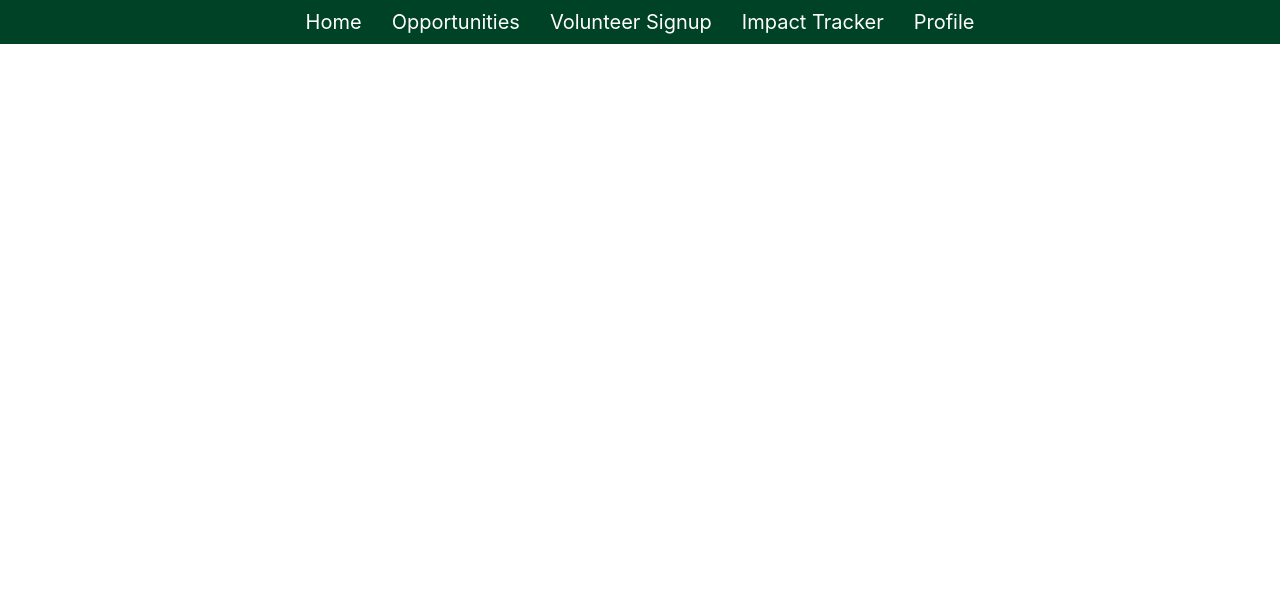
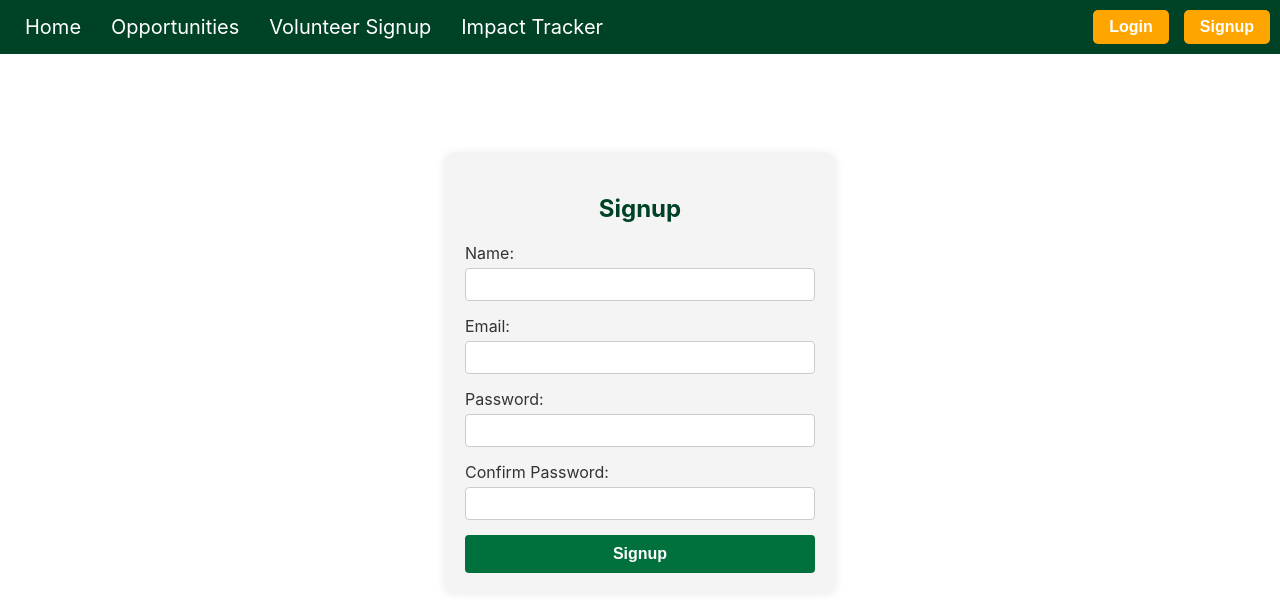
Before and after one commit to krausekeiii/ParkConnect, a React (Create React App) app in the folder frontend/: page /signup in a window 1280 px wide. Shown: the top 612 px of the page. Built offline with nearby package versions, Linux system fonts and the light colour scheme; some icons are missing.

Commit message:
Login and Signup Created; Navbar, App, and Home edited accordingly

```diff
--- a/frontend/src/App.js
+++ b/frontend/src/App.tsx
@@ -1,4 +1,4 @@
-import React from 'react';
+import React, { useState } from 'react';
 import { BrowserRouter as Router, Route, Routes } from 'react-router-dom';
 import Home from './pages/Home';
 import Opportunities from './pages/Opportunities';
@@ -6,12 +6,26 @@ import Profile from './pages/Profile';
 import AdminDashboard from './pages/AdminDashboard';
 import ImpactTracker from './pages/ImpactTracker';
 import VolunteerSignup from './pages/VolunteerSignup';
+import Login from './pages/Login';
+import Signup from './pages/Signup';
 import Header from './components/Header';
 
 function App() {
+  const [isAuthenticated, setIsAuthenticated] = useState(false); // Auth state
+  const [userName, setUserName] = useState(''); // Store user's name
+
+  const handleLogout = () => {
+    setIsAuthenticated(false);
+    setUserName(''); // Clear username on logout
+  };
+
   return (
     <Router>
-      <Header />
+      <Header
+        isAuthenticated={isAuthenticated}
+        handleLogout={handleLogout}
+        userName={userName} // Pass userName to Header
+      />
       <div className="container">
         <Routes>
           <Route path="/" element={<Home />} />
@@ -20,6 +34,11 @@ function App() {
           <Route path="/admin" element={<AdminDashboard />} />
           <Route path="/impact" element={<ImpactTracker />} />
           <Route path="/volunteer-signup" element={<VolunteerSignup />} />
+          <Route path="/login" element={<Login setIsAuthenticated={setIsAuthenticated} />} />
+          <Route
+            path="/signup"
+            element={<Signup setIsAuthenticated={setIsAuthenticated} setUserName={setUserName} />} // Pass setUserName to Signup
+          />
         </Routes>
       </div>
     </Router>
--- a/frontend/src/components/Header.css
+++ b/frontend/src/components/Header.css
@@ -1,17 +1,48 @@
 .navbar {
   display: flex;
-    justify-content: center;
+  justify-content: space-between;
+  align-items: center;
   background-color: #004225;
   padding: 10px;
 }
 
-  .navbar a {
+.nav-left a {
   color: white;
   margin: 0 15px;
   text-decoration: none;
   font-size: 1.25rem;
 }
 
-  .navbar a:hover {
+.nav-right {
+  display: flex;
+  align-items: center;
+
+}
+
+.nav-right .btn {
+  margin-left: 15px;
+  padding: 8px 16px;
+  background-color: orange;
+  color: white;
+  border: none;
+  border-radius: 5px;
+  text-decoration: none;
+  font-size: 1rem;
+  font-weight: bold;
+  align-items: center;
+}
+
+.nav-right .btn:hover {
+  background-color: darkorange;
+}
+
+.nav-left a:hover {
   color: #f4a261;
 }
+
+.welcome-message {
+  color: white;
+  font-size: 1.25rem;
+  margin-right: 15px;
+  white-space: nowrap;
+}
--- a/frontend/src/components/Header.tsx
+++ b/frontend/src/components/Header.tsx
@@ -1,16 +1,45 @@
 import React from 'react';
-import { Link } from 'react-router-dom';
-import './Header.css';
+import { Link, useNavigate } from 'react-router-dom';
+import './Header.css'; // Import Header CSS
 
-const Header: React.FC = () => {
+const Header: React.FC<{ isAuthenticated: boolean, handleLogout: () => void, userName: string }> = ({ isAuthenticated, handleLogout, userName }) => {
+  const navigate = useNavigate();
+
+  const handleProfile = () => {
+    navigate('/profile');
+  };
+
+  const handleLoginNav = () => {
+    navigate('/login');
+  };
+
+  const handleSignupNav = () => {
+    navigate('/signup');
+  };
+
   return (
     <header>
       <nav className="navbar">
-        <Link to="/">Home</Link>
-        <Link to="/opportunities">Opportunities</Link>
-        <Link to="/volunteer-signup">Volunteer Signup</Link>
-        <Link to="/impact-tracker">Impact Tracker</Link>
-        <Link to="/profile">Profile</Link>
+        <div className="nav-left">
+          <Link to="/">Home</Link>
+          <Link to="/opportunities">Opportunities</Link>
+          <Link to="/volunteer-signup">Volunteer Signup</Link>
+          <Link to="/impact-tracker">Impact Tracker</Link>
+        </div>
+        <div className="nav-right">
+          {isAuthenticated ? (
+            <>
+              <span className="welcome-message">Welcome, {userName}</span>
+              <button onClick={handleProfile} className="btn profile-btn">Profile</button>
+              <button onClick={handleLogout} className="btn logout-btn">Logout</button>
+            </>
+          ) : (
+            <>
+              <button onClick={handleLoginNav} className="btn login-btn">Login</button>
+              <button onClick={handleSignupNav} className="btn signup-btn">Signup</button>
+            </>
+          )}
+        </div>
       </nav>
     </header>
   );
--- a/frontend/src/pages/Home.css
+++ b/frontend/src/pages/Home.css
@@ -71,3 +71,13 @@ img {
 .bold-text {
     font-weight: bold;
 }
+
+.success-message {
+    background-color: #d4edda;
+    color: #155724;
+    border: 1px solid #c3e6cb;
+    padding: 10px;
+    border-radius: 5px;
+    margin-bottom: 20px;
+    text-align: center;
+  }
--- a/frontend/src/pages/Home.tsx
+++ b/frontend/src/pages/Home.tsx
@@ -1,16 +1,29 @@
 import React from 'react';
 import './Home.css';
 import volunteersImage from '../assets/volunteers-homepage.jpg';
+import { useLocation } from 'react-router-dom';
 
 const Home: React.FC = () => {
+  const location = useLocation();
+  const successMessage = location.state?.successMessage;
+
   return (
     <div className="home-page">
+      {/* Display the success message if it exists */}
+      {successMessage && (
+        <div className="success-message">
+          {successMessage}
+        </div>
+      )}
+
       <img src={volunteersImage} alt="Volunteers" className="home-image" />
       <h1 className="home-header">Discover Volunteer Opportunities in National Parks</h1>
       <div className="home-text home-section">
-      <p className="home-text">
-        <span className="bold-text">There are endless ways you can contribute to preserving and enhancing our national parks. Volunteers participate in various activities, including:</span>
-      </p>
+        <p className="home-text">
+          <span className="bold-text">
+            There are endless ways you can contribute to preserving and enhancing our national parks. Volunteers participate in various activities, including:
+          </span>
+        </p>
         <ul>
           <li>Lead or support engaging educational programs for park visitors</li>
           <li>Preserve history by maintaining trails and restoring historic sites</li>
--- /dev/null
+++ b/frontend/src/pages/Login.css
@@ -0,0 +1,55 @@
+.login-container {
+    width: 300px;
+    margin: 100px auto;
+    padding: 20px;
+    background-color: #f4f4f4;
+    border-radius: 8px;
+    box-shadow: 0 0 10px rgba(0, 0, 0, 0.1);
+  }
+
+  h2 {
+    text-align: center;
+    color: #004225;
+  }
+
+  .form-group {
+    margin-bottom: 15px;
+  }
+
+  .form-group label {
+    display: block;
+    margin-bottom: 5px;
+    color: #333;
+  }
+
+  .form-group input {
+    width: 100%;
+    padding: 8px;
+    border: 1px solid #ccc;
+    border-radius: 4px;
+    box-sizing: border-box;
+  }
+
+  .btn {
+    width: 100%;
+    padding: 10px;
+    background-color: #00703c;
+    color: white;
+    border: none;
+    border-radius: 4px;
+    cursor: pointer;
+    font-size: 1rem;
+    font-weight: bold;
+    transition: background-color 0.3s ease;
+  }
+
+  .btn:hover {
+    background-color: #005f2c;
+  }
+
+  .error-message {
+    color: red;
+    font-size: 0.9rem;
+    text-align: center;
+    margin-bottom: 15px;
+  }
--- /dev/null
+++ b/frontend/src/pages/Login.tsx
@@ -0,0 +1,45 @@
+import React, { useState } from 'react';
+import { useNavigate } from 'react-router-dom';
+import './Login.css'; // Import Login CSS
+
+const Login: React.FC<{ setIsAuthenticated: (value: boolean) => void }> = ({ setIsAuthenticated }) => {
+  const [email, setEmail] = useState('');
+  const [password, setPassword] = useState('');
+  const navigate = useNavigate();
+
+  const handleLogin = (e: React.FormEvent) => {
+    e.preventDefault();
+    // Perform login logic here
+    setIsAuthenticated(true);
+    navigate('/');
+  };
+
+  return (
+    <div className="login-container">
+      <h2>Login</h2>
+      <form onSubmit={handleLogin}>
+        <div className="form-group">
+          <label>Email:</label>
+          <input
+            type="email"
+            value={email}
+            onChange={(e) => setEmail(e.target.value)}
+            required
+          />
+        </div>
+        <div className="form-group">
+          <label>Password:</label>
+          <input
+            type="password"
+            value={password}
+            onChange={(e) => setPassword(e.target.value)}
+            required
+          />
+        </div>
+        <button type="submit" className="btn">Login</button>
+      </form>
+    </div>
+  );
+};
+
+export default Login;
--- /dev/null
+++ b/frontend/src/pages/Signup.css
@@ -0,0 +1,55 @@
+.signup-container {
+    width: 350px;
+    margin: 100px auto;
+    padding: 20px;
+    background-color: #f4f4f4;
+    border-radius: 8px;
+    box-shadow: 0 0 10px rgba(0, 0, 0, 0.1);
+  }
+
+  h2 {
+    text-align: center;
+    color: #004225;
+  }
+
+  .form-group {
+    margin-bottom: 15px;
+  }
+
+  .form-group label {
+    display: block;
+    margin-bottom: 5px;
+    color: #333;
+  }
+
+  .form-group input {
+    width: 100%;
+    padding: 8px;
+    border: 1px solid #ccc;
+    border-radius: 4px;
+    box-sizing: border-box;
+  }
+
+  .btn {
+    width: 100%;
+    padding: 10px;
+    background-color: #00703c;
+    color: white;
+    border: none;
+    border-radius: 4px;
+    cursor: pointer;
+    font-size: 1rem;
+    font-weight: bold;
+    transition: background-color 0.3s ease;
+  }
+
+  .btn:hover {
+    background-color: #005f2c;
+  }
+
+  .error-message {
+    color: red;
+    font-size: 0.9rem;
+    text-align: center;
+    margin-bottom: 15px;
+  }
--- /dev/null
+++ b/frontend/src/pages/Signup.tsx
@@ -0,0 +1,71 @@
+import React, { useState } from 'react';
+import { useNavigate } from 'react-router-dom';
+import './Signup.css';
+
+const Signup: React.FC<{ setIsAuthenticated: (value: boolean) => void, setUserName: (name: string) => void }> = ({ setIsAuthenticated, setUserName }) => {
+  const [name, setName] = useState('');
+  const [email, setEmail] = useState('');
+  const [password, setPassword] = useState('');
+  const [confirmPassword, setConfirmPassword] = useState('');
+  const navigate = useNavigate();
+
+  const handleSignup = (e: React.FormEvent) => {
+    e.preventDefault();
+    if (password !== confirmPassword) {
+      alert('Passwords do not match!');
+      return;
+    }
+    // Perform signup logic here
+    setIsAuthenticated(true);
+    setUserName(name);
+
+    navigate('/', { state: { successMessage: 'Signup was successful!' } });
+  };
+
+  return (
+    <div className="signup-container">
+      <h2>Signup</h2>
+      <form onSubmit={handleSignup}>
+        <div className="form-group">
+          <label>Name:</label>
+          <input
+            type="text"
+            value={name}
+            onChange={(e) => setName(e.target.value)}
+            required
+          />
+        </div>
+        <div className="form-group">
+          <label>Email:</label>
+          <input
+            type="email"
+            value={email}
+            onChange={(e) => setEmail(e.target.value)}
+            required
+          />
+        </div>
+        <div className="form-group">
+          <label>Password:</label>
+          <input
+            type="password"
+            value={password}
+            onChange={(e) => setPassword(e.target.value)}
+            required
+          />
+        </div>
+        <div className="form-group">
+          <label>Confirm Password:</label>
+          <input
+            type="password"
+            value={confirmPassword}
+            onChange={(e) => setConfirmPassword(e.target.value)}
+            required
+          />
+        </div>
+        <button type="submit" className="btn">Signup</button>
+      </form>
+    </div>
+  );
+};
+
+export default Signup;
```
Lines whose indentation alone changed are shown as unchanged.
